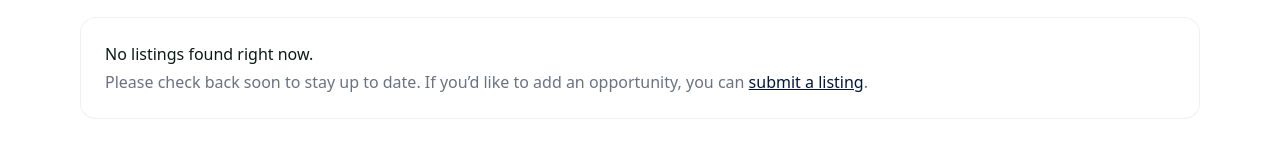
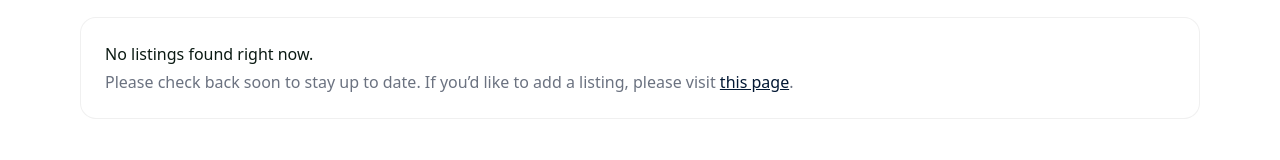
Before and after one commit to Zaydqadri/OTO_Web_Dev, a Next.js app: page /listings/all in a window 1280 px wide. Shown: the part 224-384 px from the top of the page. Built offline with nearby package versions, Linux system fonts and the light colour scheme.

Commit message:
updated no listing text

```diff
--- a/src/components/ListingsTable.tsx
+++ b/src/components/ListingsTable.tsx
@@ -210,8 +210,8 @@ export default function ListingsTable({ category }: { category?: string }) {
           <div className="p-6 text-[var(--ink)] rounded-2xl border border-[color:rgb(0_0_0_/_0.06)] bg-white">
             <p className="font-medium">No listings found right now.</p>
             <p className="mt-1 text-[var(--muted)]">
-              Please check back soon to stay up to date. If you’d like to add an opportunity, you can{" "}
-              <Link href="/apply" className="underline text-[var(--brand)]">submit a listing</Link>.
+              Please check back soon to stay up to date. If you’d like to add a listing, please visit{" "}
+              <Link href="/apply" className="underline text-[var(--brand)]">this page</Link>.
             </p>
           </div>
 
```
